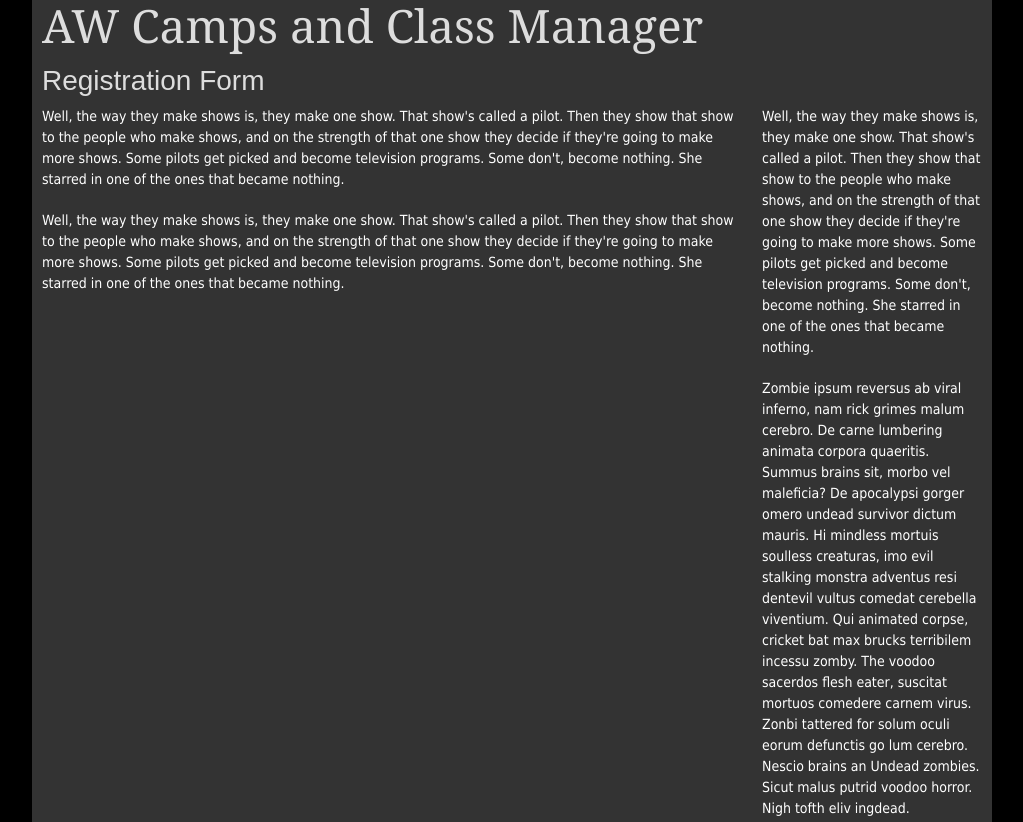
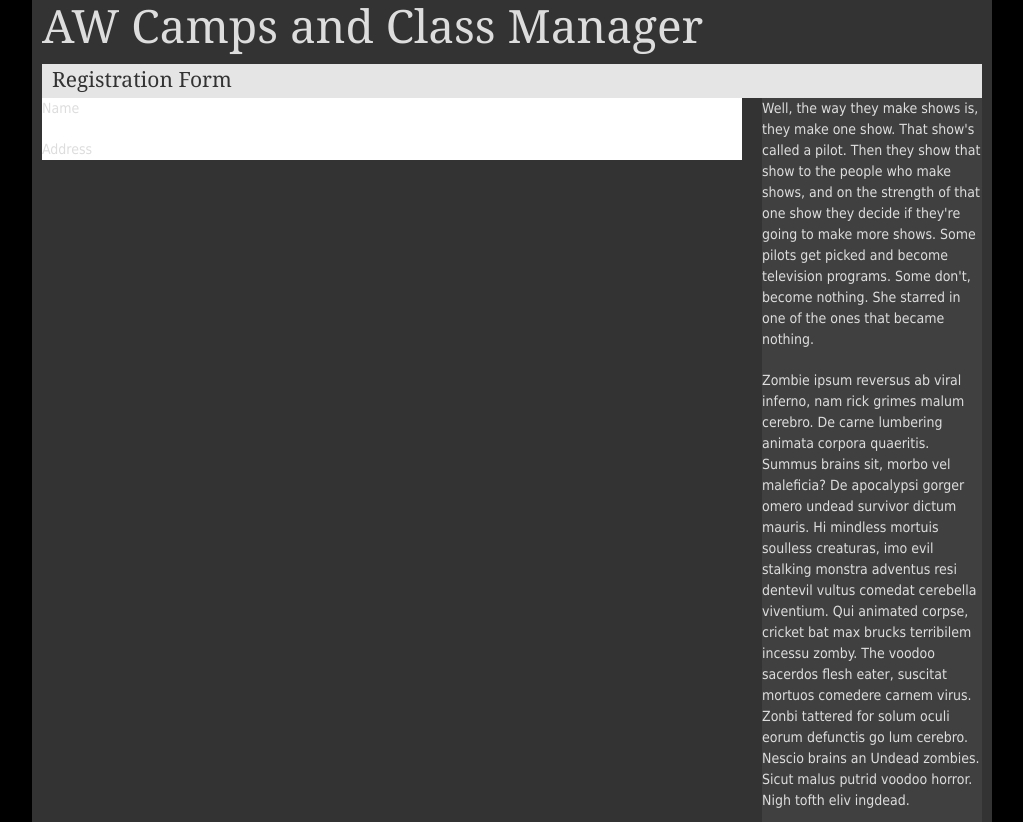
Before and after one commit to mahenry926/FinalProject, a plain HTML site: page index.html in a window 1280 px wide. Shown: the top 822 px of the page, without its empty margins (128-1151 px from the left). Drawn offline with nearby package versions, Linux system fonts and the light colour scheme.

Commit message:
fixing modernizr to work on H tags

```diff
--- a/index.html
+++ b/index.html
@@ -29,22 +29,22 @@
 				</header>
 
 				<header class="page-header sixteen columns alpha">
-					<h3>Registration Form</h3>
+					<h4>Registration Form</h4>
 				</header>
 
 				<section class="left-side twelve columns alpha">
 					<section class="custom-form">
 						<section class="form-section">
 							<article class="question">
-								<p>Well, the way they make shows is, they make one show. That show's called a pilot. Then they show that show to the people who make shows, and on the strength of that one show they decide if they're going to make more shows. Some pilots get picked and become television programs. Some don't, become nothing. She starred in one of the ones that became nothing.</p>
+								<p>Name</p>
 							</article>
 							<article class="question">
-								<p>Well, the way they make shows is, they make one show. That show's called a pilot. Then they show that show to the people who make shows, and on the strength of that one show they decide if they're going to make more shows. Some pilots get picked and become television programs. Some don't, become nothing. She starred in one of the ones that became nothing.</p>
+								<p>Address</p>
 							</article>
 						</section>
 					</section>
 				</section>
-				<section class="right-side four columns omega">
+				<section class="side-bar four columns omega">
 					<article class="right-side-article">
 						<p>Well, the way they make shows is, they make one show. That show's called a pilot. Then they show that show to the people who make shows, and on the strength of that one show they decide if they're going to make more shows. Some pilots get picked and become television programs. Some don't, become nothing. She starred in one of the ones that became nothing.</p>
 					</article>
@@ -59,7 +59,14 @@
 
 				</section>
 			</section>
-
+			<footer>
+				<ul>
+					<li>Terms of User</li>
+					<li>Security</li>
+					<li>Your Privacy Rights</li>
+					<li>Contact Us</li>
+				</ul>
+			</footer>
 		<!-- JAVA SCRIPT -->
 		<script src="http://ajax.googleapis.com/ajax/libs/jquery/1/jquery.js"></script>
 	</body>
--- a/styles.css
+++ b/styles.css
@@ -1,13 +1,12 @@
 body, p {
 	font-family:"Tahoma", Georgia, Serif;
-	color: #fff;
 }
 
-.fontface h1, h2, h3, h4, h5, h6 {
+.fontface h1, .fontface h2, .fontface h3, .fontface h4, .fontface h5, .fontface h6 {
 	font-family: 'league_gothicregular', Georgia, sans-serif;
 }
 
-.no-fontface h1, h2, h3, h4, h5, h6 {
+.no-fontface h1, .no-fontface h2, .no-fontface h3, .no-fontface h4, .no-fontface h5, .no-fontface h6 {
 	font-family: Arial, sans-serif;
 }
 
@@ -22,3 +21,26 @@ body, p {
     font-style: normal;
 
 }
+
+.page-header {
+	background-color: #E5E5E5;
+	color: #333;
+}
+
+.page-header h4{
+	padding-left: 10px;
+	background-color: #E5E5E5;
+	color: #333;
+}
+
+.custom-form {
+	background-color: #FFF;
+}
+
+.side-bar {
+	background-color: #404040;
+}
+
+footer ul {
+	display: inline;
+}
```
